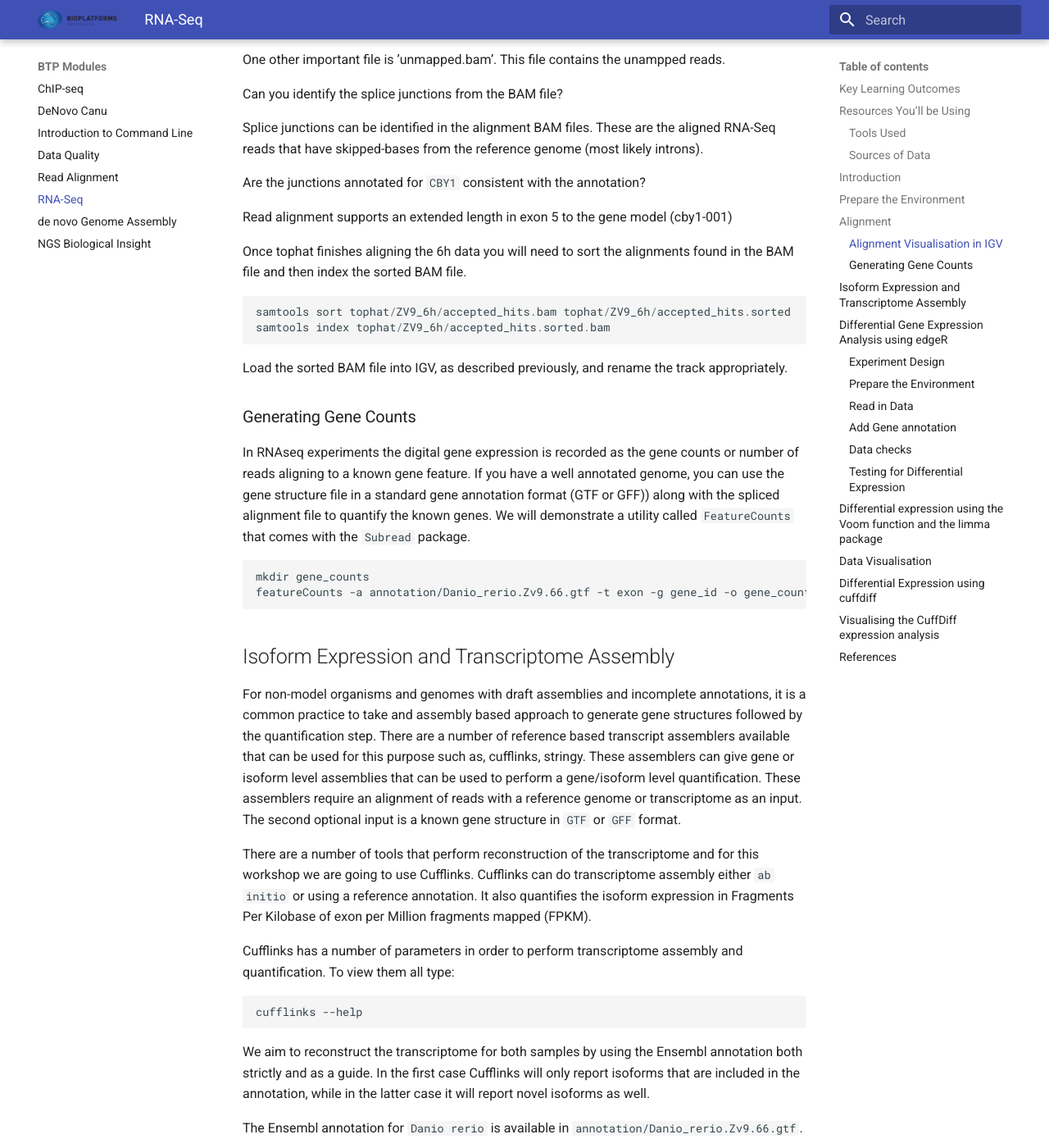
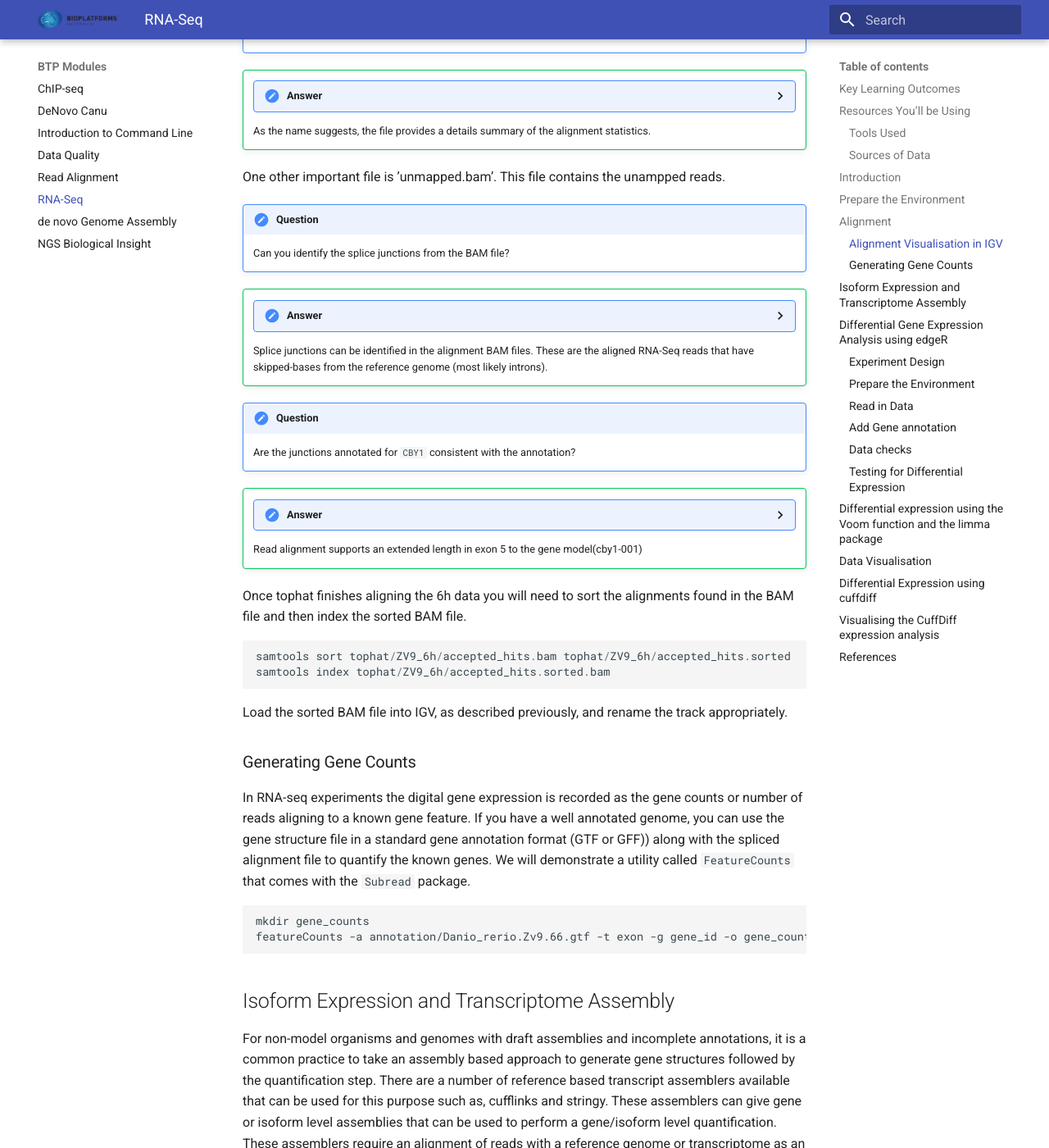
Before and after one commit to tsonika/intro-ngs-manuals, an MkDocs documentation site: the page built from docs/modules/btp-module-rna-seq/rna-seq.md, in a window 1280 px wide and 1400 px high, scrolled down 5493 px. Shown: the whole window at 82% size. Built offline with MkDocs 1.6.1 and Material for MkDocs 9.7.7, drawn with Linux system fonts in a browser that asks for light colours; old or Windows-style settings are respelled for this version of MkDocs; some of the changed text lies outside the part shown.

Commit message:
Added RNA-seq

```diff
--- a/docs/modules/btp-module-rna-seq/rna-seq.md
+++ b/docs/modules/btp-module-rna-seq/rna-seq.md
@@ -1,5 +1,7 @@
 Key Learning Outcomes
 ---------------------
+
+
 
 After completing this practical the trainee should be able to:
 
@@ -70,7 +72,7 @@ Introduction
 ------------
 
 The goal of this hands-on session is to perform some basic tasks in the
-downstream analysis of RNA-seq data.\
+downstream analysis of RNA-seq data.
 
 First we will use RNA-seq data from zebrafish. You will align one set of
 reads to the zebrafish using Tophat2. You will then view the aligned
@@ -100,11 +102,9 @@ The data files are contained in the subdirectory called `data` and are
 the following:
 
 `2cells_1.fastq` and `2cells_2.fastq`
-:   \
     These files are based on RNA-seq data of a 2-cell zebrafish embryo
 
 `6h_1.fastq` and `6h_2.fastq`
-:   \
     These files are based on RNA-seq data of zebrafish embryos 6h post
     fertilization
 
@@ -189,7 +189,7 @@ below:
     same, we specify different directories for each run.
 
 It takes some time (approx. 20 min) to perform tophat spliced
-alignments, even for this subset of reads. Therefore, we have
+alignments, on this small subset of reads. Therefore, we have
 pre-aligned the `2cells` data for you using the following command:
 
 You DO NOT need to run this command yourself - we have done this for
@@ -265,25 +265,35 @@ Some useful IGV manuals can be found below
 http://www.broadinstitute.org/software/igv/interpreting_insert_size
 http://www.broadinstitute.org/software/igv/alignmentdata
 
-Does the file ’align\_summary.txt’ look interesting? What information
-does it provide?
+!!! note "Question"
+    Does the file ’align\_summary.txt’ look interesting? What information does it provide?
 
-As the name suggests, the file provides a details summary of the
-alignment statistics.
+
+!!! success ""
+    ??? "**Answer**"
+       As the name suggests, the file provides a details summary of the alignment statistics.
+
+
 
 One other important file is ’unmapped.bam’. This file contains the
 unampped reads.
 
-Can you identify the splice junctions from the BAM file?
+!!! note "Question"
+    Can you identify the splice junctions from the BAM file?
 
-Splice junctions can be identified in the alignment BAM files. These are
-the aligned RNA-Seq reads that have skipped-bases from the reference
-genome (most likely introns).
 
-Are the junctions annotated for `CBY1` consistent with the annotation?
+!!! success ""
+    ??? "**Answer**"
+       Splice junctions can be identified in the alignment BAM files. These are the aligned RNA-Seq reads that have skipped-bases from the reference genome (most likely introns).
 
-Read alignment supports an extended length in exon 5 to the gene model
-(cby1-001)
+!!! note "Question"
+    Are the junctions annotated for `CBY1` consistent with the annotation?
+
+
+!!! success ""
+    ??? "**Answer**"
+       Read alignment supports an extended length in exon 5 to the gene model(cby1-001)
+
 
 Once tophat finishes aligning the 6h data you will need to sort the
 alignments found in the BAM file and then index the sorted BAM file.
@@ -296,7 +306,7 @@ the track appropriately.
 
 ### Generating Gene Counts
 
-In RNAseq experiments the digital gene expression is recorded as the
+In RNA-seq experiments the digital gene expression is recorded as the
 gene counts or number of reads aligning to a known gene feature. If you
 have a well annotated genome, you can use the gene structure file in a
 standard gene annotation format (GTF or GFF)) along with the spliced
@@ -430,13 +440,15 @@ we generated the the GTF-guided transcriptome assemblies:
 3.  In the search box type `ENSDART00000082297` in order for the browser
     to zoom in to the gene of interest.
 
-Do you observe any difference between the Ensembl GTF annotations and
-the GTF-guided transcripts assembled by cufflinks (the “2cells
-GTF-Guided Transcripts” track)?
+!!! note "Question"
+    Do you observe any difference between the Ensembl GTF annotations and the GTF-guided transcripts assembled by cufflinks (the “2cells GTF-Guided Transcripts” track)?
 
-Yes. It appears that the Ensembl annotations may have truncated the last
-exon. However, our data also doesn’t contain reads that span between the
-last two exons.
+
+!!! success ""
+    ??? "**Answer**"
+       Yes. It appears that the Ensembl annotations may have truncated the last exon. However, our data also doesn’t contain reads that span between the last two exons.
+
+
 
 Differential Gene Expression Analysis using edgeR
 -------------------------------------------------
@@ -445,7 +457,7 @@ Differential Gene Expression Analysis using edgeR
 
 The example we are working through today follows a case Study set out in
 the edgeR Users Guide (4.3 Androgen-treated prostate cancer cells
-(RNA-Seq, two groups) which is based on an experiment conducted by Li et
+(RNA-Seq, two groups)) which is based on an experiment conducted by Li et
 al. (2008, Proc Natl Acad Sci USA, 105, 20179-84).
 
 The researches used a prostate cancer cell line (LNCaP cells). These
@@ -488,9 +486,9 @@ Once on the R prompt. Load libraries:
     library(edgeR)
     library(biomaRt)
     library(gplots)
-    library("limma")
-    library("RColorBrewer")
-    library("org.Hs.eg.db")
+    library(limma)
+    library(RColorBrewer)
+    library(org.Hs.eg.db)
 
 ### Read in Data
 
@@ -511,7 +509,8 @@ to do this.
 We start by using the useMart function of BiomaRt to access the human
 data base of ensemble gene ids.
 
-    human<-useMart(host="www.ensembl.org", "ENSEMBL_MART_ENSEMBL", dataset="hsapiens_gene_ensembl") attributes=c("ensembl_gene_id", "entrezgene","hgnc_symbol")
+    human<-useMart(host="www.ensembl.org", "ENSEMBL_MART_ENSEMBL", dataset="hsapiens_gene_ensembl")
+    attributes=c("ensembl_gene_id", "entrezgene","hgnc_symbol")
 
 We create a vector of our ensemble gene ids.
 
@@ -575,7 +573,9 @@ reads per sample in the original data (data) and now after filtering.
 Before:
 
     colSums(data[,1:7])
-    After filtering:
+
+After filtering:
+
     colSums(y$counts)
 
 We will now perform normalization to take account of different library
@@ -594,12 +594,14 @@ should produce a plot as shown in Figure 4):
 
 [H] ![image](images/MDS.png) [fig:MDS plot]
 
-Does the MDS plot indicate a difference in gene expression between the
-Controls and the DHT treated samples?
+!!! note "Question"
+    Does the MDS plot indicate a difference in gene expression between the Controls and the DHT treated samples?
 
-The MDS plot shows us that the controls are separated from the DHT
-treated cells. This indicates that there is a difference in gene
-expression between the conditions.
+
+!!! success ""
+    ??? "**Answer**"
+       The MDS plot shows us that the controls are separated from the DHT treated cells. This indicates that there is a difference in gene expression between the conditions.
+
 
 We will now estimate the dispersion. We start by estimating the common
 dispersion. The common dispersion estimates the overall Biological
@@ -633,14 +635,16 @@ low expression) can be much higher than the common dispersion. For
 example we see genes with a reasonable level of expression with tagwise
 dispersion of 0.4 indicating 40% variation between samples.
 
-If we used the common dispersion for these genes instead of the tagwise
-dispersion what effect would this have?
+!!! note "Question"
+    If we used the common dispersion for these genes instead of the tagwise dispersion what effect would this have?
 
-If we simply used the common dispersion for these genes we would
-underestimate biological variability, which in turn affects whether
-these genes would be identified as being differentially expressed
-between conditions.It is recommended to use the tagwise dispersion,
-which takes account of gene-to-gene variability.
+
+!!! success ""
+    ??? "**Answer**"
+       If we simply used the common dispersion for these genes we would underestimate biological variability, which in turn affects whether these genes would be identified as being differentially expressed between conditions.
+
+
+It is recommended to use the tagwise dispersion,which takes account of gene-to-gene variability.
 
 Now that we have normalized our data and also calculated the variability
 of gene expression between samples we are in a position to perform
@@ -670,27 +674,31 @@ use the decideTestsDGE function.
 
     summary(de <- decideTestsDGE(et))
 
-This tells us that 2096 genes are downregulated and 2339 genes are
+This tells us that 2086 genes are downregulated and 2345 genes are
 upregulated at 5% FDR.We will now make subsets of the most significant
-upregulated and downregulated genes.
+upregulated and downregulated genes using a log fold change threshhold of 1.5.
 
     alpha=0.05
     lfc=1.5
     edgeR_res_sig<-res[res$FDR<alpha,]
-    edgeR_res_sig_lfc <-edgeR_res_sig[abs(edgeR_res_sig$logFC) >= lfc,]head(edgeR_res_sig, n=20)nrow(edgeR_res_sig)nrow(edgeR_res_sig_lfc)
+    edgeR_res_sig_lfc <-edgeR_res_sig[abs(edgeR_res_sig$logFC) >= lfc,]
+    head(edgeR_res_sig, n=20)
+    nrow(edgeR_res_sig)
+    nrow(edgeR_res_sig_lfc)
 
 We can write out these results to our current directory.
 
     write.table(edgeR_res_sig , "edgeR_res_sig.txt", sep="\t", col.names=NA, quote=F)
     write.table(edgeR_res_sig_lfc , "edgeR_res_sig_lfc.txt", sep="\t", col.names=NA, quote=F)
 
-How many differentially expressed genes are there?
+!!! note "Question"
+     How many differentially expressed genes are are found by edgeR before and after requiring the log fold change of 1.5?
 
-4435
+!!! success ""
+    ??? "**Answer**"
+       There are 4431 DEGs at an FDR = 0.05 which reduces to 1148 if we require a log fold change of 1.5.
 
-How many upregulated genes and downregulated genes do we have?
 
-2339 2096
 
 Differential expression using the Voom function and the limma package
 ---------------------------------------------------------------------
@@ -729,7 +737,16 @@ of alpha (0.05) and log fold change (1.5) used previously.
 
 How many differentially expressed genes are identified?
 
-    nrow(voom_res_sig)nrow(voom_res_sig_lfc)
+    nrow(voom_res_sig)
+    nrow(voom_res_sig_lfc)
+
+!!! note "Question"
+     How many differentially expressed genes are found using voom before and after requiring the log fold change of 1.5?
+
+!!! success ""
+    ??? "**Answer**"
+       There are 4103 DEGs at an FDR = 0.05 which reduces to 1109 if we require a log fold change of 1.5.
+
 
 We will write out these results.
 
```
Also changed, not shown: other parts of docs/modules/btp-module-rna-seq/rna-seq.md (+8 -21 lines).
